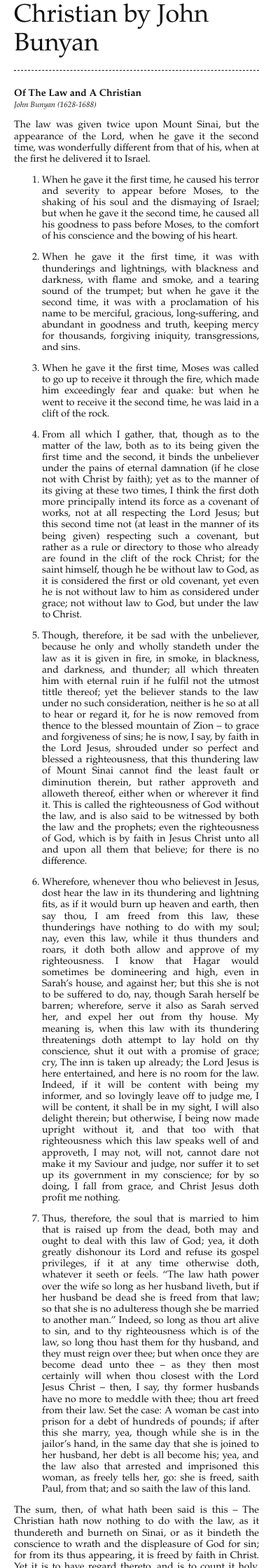
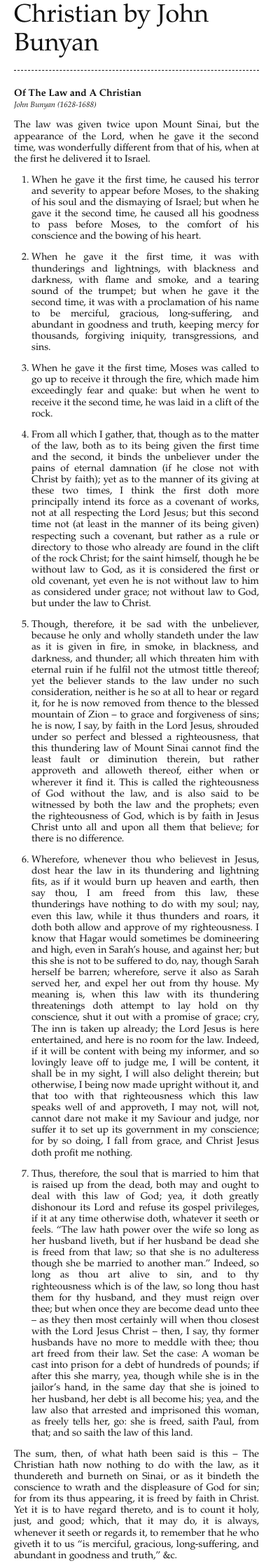
Before and after one commit to psergi/psergi.github.io, a Jekyll site: the page built from _posts/2019-03-01-of-the-law-and-a-christian-by-john-bunyan.md, in a window 390 px wide. Shown: the part 344-2584 px from the top of the page at 70% size. Built offline with Jekyll 4.4.1, drawn with Linux system fonts in a browser that asks for light colours.

Commit message:
mobile post body list style

```diff
--- a/assets/main.css
+++ b/assets/main.css
@@ -671,6 +671,9 @@ a:hover {
   .post__body--tech {
     text-align: left;
   }
+  .post__body ol {
+    padding-left: 25px;
+  }
 }
 
 /* HIGHLIGHTING (github)
```
